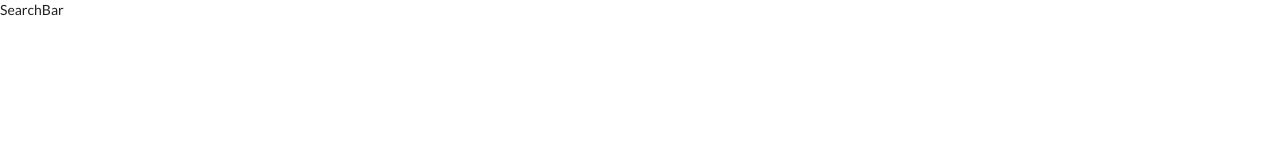
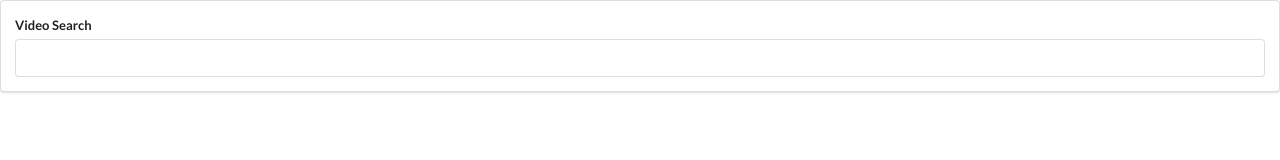
Before and after one commit to iandreff/react-app-videos, a React (Create React App) app: page / in a window 1280 px wide. Shown: the top 160 px of the page. Built offline with nearby package versions, Linux system fonts and the light colour scheme.

Commit message:
Added a search form

```diff
--- a/src/Components/SearchBar.js
+++ b/src/Components/SearchBar.js
@@ -4,7 +4,15 @@
     state = {  }
     render() {
         return (
-            <div>SearchBar</div>
+            <div className="search-bar ui segment">
+                <form className="ui form">
+                    <div className="field">
+                        <label className="">Video Search</label>
+                        <input type="text"/>
+                    </div>
+
+                </form>
+            </div>
           );
     }
 }
```
